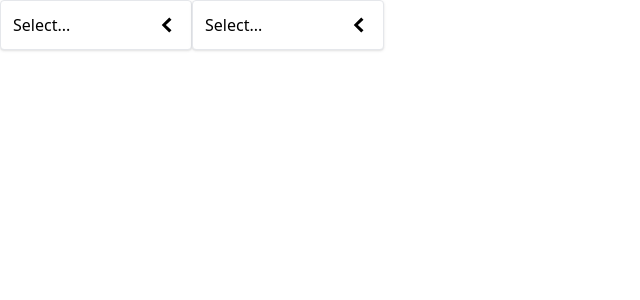
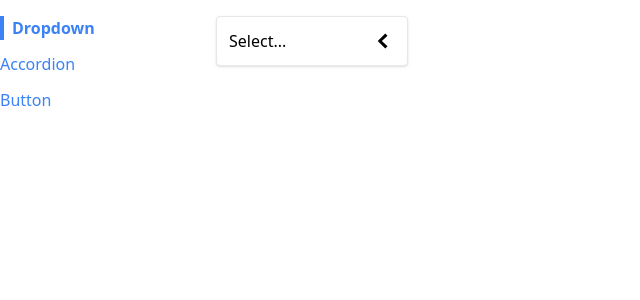
Before and after one commit to thetaxas2468/ModernReact_NoRedux, a React (Create React App) app in the folder CustomNavigations_RoutingSystems_TailwindCSS/app/: page / in a window 1280 px wide. Shown: the top 300 px of the page, without its empty margins (0-640 px from the left). Built offline with nearby package versions, Linux system fonts and the light colour scheme.

Commit message:
Adding custom Links and Routes like using REACT-ROUTER and custom hooks with few components that has been added

```diff
--- a/CustomNavigations_RoutingSystems_TailwindCSS/app/src/App.js
+++ b/CustomNavigations_RoutingSystems_TailwindCSS/app/src/App.js
@@ -1,31 +1,18 @@
-import { useState } from "react";
-import Dropdown from "./components/Dropdown";
+import Route from "./components/Route";
+import AccordionPage from "./pages/AccordionPage";
+import ButtonPage from "./pages/ButtonPage";
+import DropdownPage from "./pages/DropdownPage";
+import Sidebar from "./components/Sidebar";
 
 
 function App() {
-    const [selection, setSelection] = useState(null);
-
-
-    const handleSelect = (option) => {
-        setSelection(option);
-    }
-
-
-    const options = [
-        {
-            label: "Red", value: "red",
-        },
-        {
-            label: "Green", value: "green"
-        },
-        {
-            label: "Blue", value: "blue"
-        }
-    ]
-
-    return <div className="flex">
-        <Dropdown options={options} selection={selection} onSelect={handleSelect} />
-        <Dropdown options={options} selection={selection} onSelect={handleSelect} />
+    return <div className="container mx-auto grid grid-cols-6 gap-4 mt-4">
+        <Sidebar></Sidebar>
+        <div className="col-span-5">
+            <Route path="/accordion"><AccordionPage></AccordionPage></Route>
+            <Route path="/"><DropdownPage></DropdownPage></Route>
+            <Route path="/button"><ButtonPage></ButtonPage></Route>
+        </div>
     </div>
 }
 
--- /dev/null
+++ b/CustomNavigations_RoutingSystems_TailwindCSS/app/src/components/Link.js
@@ -0,0 +1,20 @@
+import useNavigation from "../hooks/useNavigation";
+import classes from "classnames";
+
+function Link({ to, children, className, activeClassName }) {
+    const { navigate, currentPath} = useNavigation();
+
+    const allClasses = classes("text-blue-500",className, currentPath === to && activeClassName);
+
+    const handleClick = (event) => {
+        if(event.metakKey || event.ctrlKey){
+            return;
+        }
+        event.preventDefault();
+        navigate(to);
+
+    }
+
+    return <a href={to} onClick={handleClick} className={allClasses}>{children}</a>
+}
+export default Link;
--- /dev/null
+++ b/CustomNavigations_RoutingSystems_TailwindCSS/app/src/components/Route.js
@@ -0,0 +1,15 @@
+import useNavigation from "../hooks/useNavigation";
+
+function Route({path,children}){
+    const {currentPath} = useNavigation();
+
+
+    if (path===currentPath){
+        return children;
+    }
+    return null;
+
+
+}
+
+export default Route;
--- /dev/null
+++ b/CustomNavigations_RoutingSystems_TailwindCSS/app/src/components/Sidebar.js
@@ -0,0 +1,20 @@
+import Link from "./Link";
+import useNavigation from "../hooks/useNavigation";
+
+
+
+function Sidebar(){
+    const links=[
+        {label:"Dropdown",path:"/"},
+        {label:"Accordion",path:"/accordion"},
+        {label:"Button",path:"/button"},
+    ]
+    const renderLinks = links.map(e=>{
+        return <Link key={e.label} to={e.path} className="mb-3" activeClassName="font-bold border-l-4 pl-2 border-blue-500">{e.label}</Link>
+    })
+
+    return <div className="sticky top-0 flex flex-col items-start">
+        {renderLinks}
+    </div>
+}
+export default Sidebar;
--- /dev/null
+++ b/CustomNavigations_RoutingSystems_TailwindCSS/app/src/context/Navigation.js
@@ -0,0 +1,33 @@
+import { createContext, useState, useEffect } from "react";
+
+const NavigationContext = createContext();
+
+
+
+function NavigationProvider({ children }) {
+    const [currentPath, setCurrentPath] = useState(window.location.pathname);
+
+
+    useEffect(() => {
+        const handler = () => {
+            setCurrentPath(window.location.pathname);
+        }
+        window.addEventListener("popstate", handler);
+        return () => {
+            window.removeEventListener("popstate", handler);
+        }
+    }, [])
+
+    const navigate = (to) => {
+        window.history.pushState({}, "", to);
+        setCurrentPath(to);
+    }
+
+    return <NavigationContext.Provider value={{navigate,currentPath}}>
+        {children}
+    </NavigationContext.Provider>
+}
+
+
+export { NavigationProvider };
+export default NavigationContext;
--- /dev/null
+++ b/CustomNavigations_RoutingSystems_TailwindCSS/app/src/hooks/useNavigation.js
@@ -0,0 +1,10 @@
+import NavigationContext from "../context/Navigation";
+import { useContext } from "react";
+
+
+function useNavigation(){
+    return useContext(NavigationContext);
+}
+
+
+export default useNavigation;
--- a/CustomNavigations_RoutingSystems_TailwindCSS/app/src/index.js
+++ b/CustomNavigations_RoutingSystems_TailwindCSS/app/src/index.js
@@ -1,8 +1,13 @@
 import ReactDOM from "react-dom/client";
 import App from "./App";
 import "./index.css"
+import { NavigationProvider } from "./context/Navigation";
 
 const el = document.getElementById("root");
 const root = ReactDOM.createRoot(el);
 
-root.render(<App />)
+
+
+root.render(<NavigationProvider>
+    <App />
+</NavigationProvider>)
--- /dev/null
+++ b/CustomNavigations_RoutingSystems_TailwindCSS/app/src/pages/DropdownPage.js
@@ -0,0 +1,30 @@
+import { useState } from "react";
+import Dropdown from "../components/Dropdown";
+
+function DropdownPage(){
+    const [selection, setSelection] = useState(null);
+
+
+    const handleSelect = (option) => {
+        setSelection(option);
+    }
+
+
+    const options = [
+        {
+            label: "Red", value: "red",
+        },
+        {
+            label: "Green", value: "green"
+        },
+        {
+            label: "Blue", value: "blue"
+        }
+    ]
+
+    return <div className="flex">
+        <Dropdown options={options} selection={selection} onSelect={handleSelect} />
+    </div>
+}
+
+export default DropdownPage;
```
